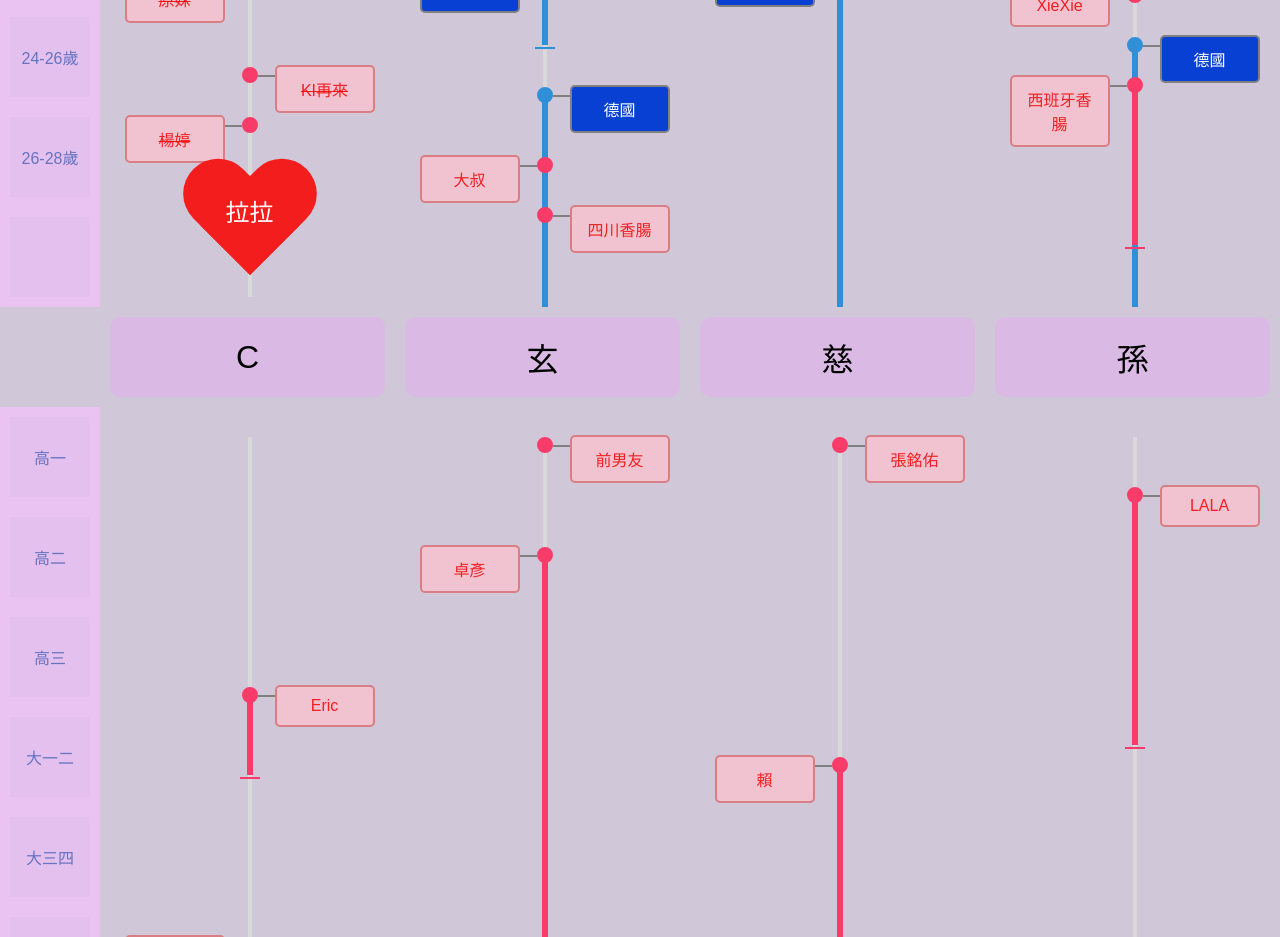
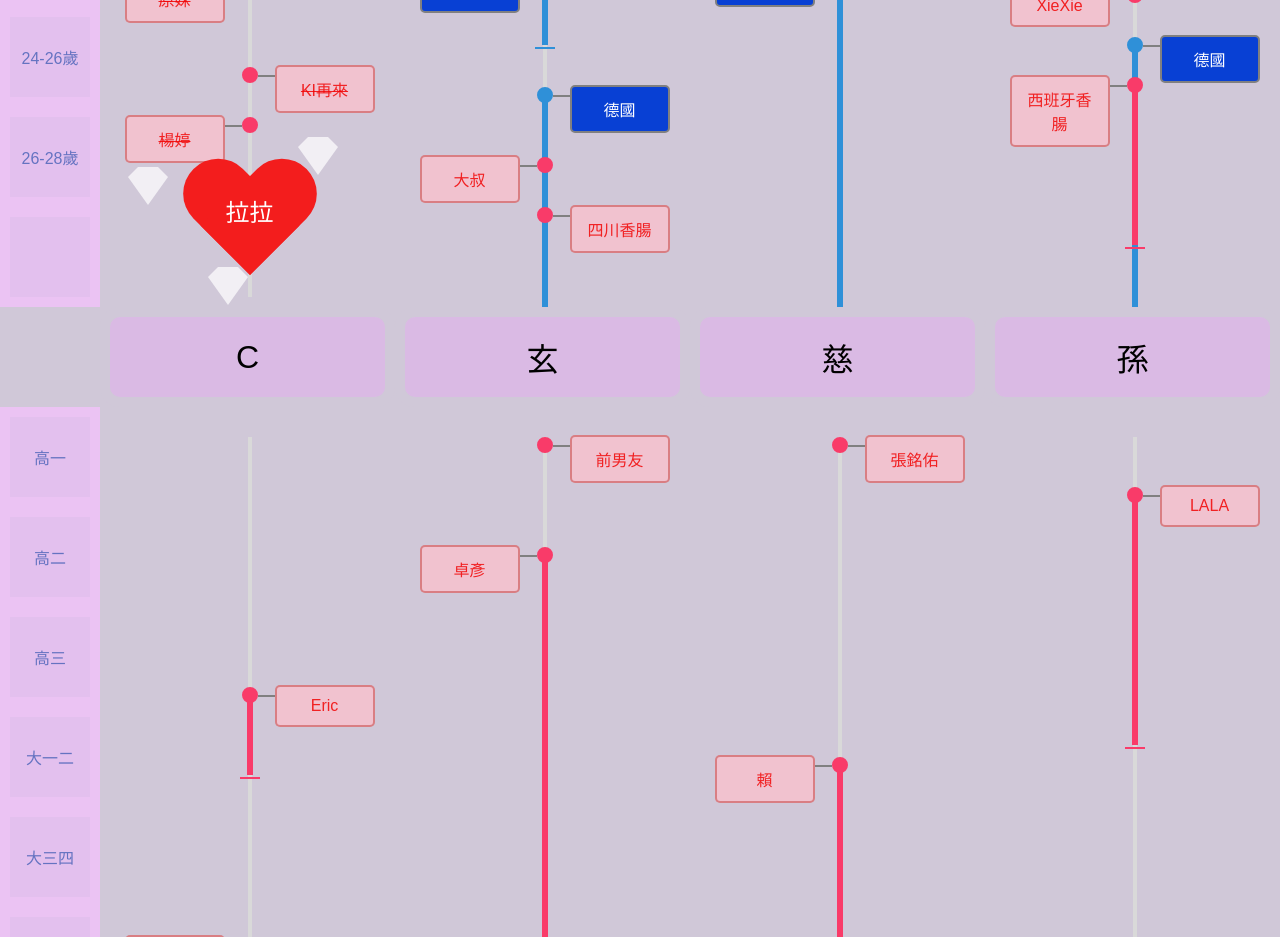
Before and after one commit to Jadson666/timeline, a React (Create React App) app: page / in a window 1280 px wide. Shown: the part 900-1837 px from the top of the page. Built offline with nearby package versions, Linux system fonts and the light colour scheme.

Commit message:
add diamond

```diff
--- a/src/App.js
+++ b/src/App.js
@@ -20,7 +20,7 @@ import { getToday, getCountDay } from './Utils'
 /* all the time frame */
 const Y = () => (
   <div style={{ height: 1000 }}>
-    <section style={{ backgroundColor: '#d0c8d8', borderWidth: 0 }} />
+    <section style={{ backgroundColor: '#d0c8d8', borderWidth: 0 }} ></section>
     <section>高一</section>
     <section>高二</section>
     <section>高三</section>
--- a/src/components/LoveLala.js
+++ b/src/components/LoveLala.js
@@ -17,10 +17,14 @@ export default class LoveLala extends Component {
       fontSize: '1.5em',
       color: 'white'
     }
+
     return (
       <Fragment>
         <div className="heart" style={heartStyle}></div>
         <div style={eventStyle}>拉拉</div>
+        <div className="cut-diamond" style={{top: this.props.position + 30, left: -40} }></div>
+        <div className="cut-diamond" style={{top: this.props.position -70, left: -120} }></div>
+        <div className="cut-diamond" style={{top: this.props.position - 100, left: 50} }></div>
       </Fragment>
     )
   }
--- a/src/heart.css
+++ b/src/heart.css
@@ -127,3 +127,26 @@
   -o-animation-delay: 0.4s;
   animation-delay: 0.4s;
 }
+
+
+.cut-diamond {
+  border-style: solid;
+  border-color: transparent transparent rgba(255, 255, 255, 0.712) transparent;
+  border-width: 0 10px 10px 10px;
+  height: 0;
+  width: 20px;
+  box-sizing: content-box;
+  position: absolute;
+  margin: 20px 0 50px 0;
+}
+.cut-diamond:after {
+  content: "";
+  position: absolute;
+  top: 10px;
+  left: -10px;
+  width: 0;
+  height: 0;
+  border-style: solid;
+  border-color: rgba(255, 255, 255, 0.712) transparent transparent transparent;
+  border-width: 28px 20px 0 20px;
+}
--- a/src/person/Jason.js
+++ b/src/person/Jason.js
@@ -18,7 +18,7 @@ export default class Jason extends Component {
         <TimePoint
           windowPosition="left"
           timePosition={150}
-          timeEndPosition={280}
+          timeEndPosition={315}
           type="deadPast"
         >
           學姊
```
